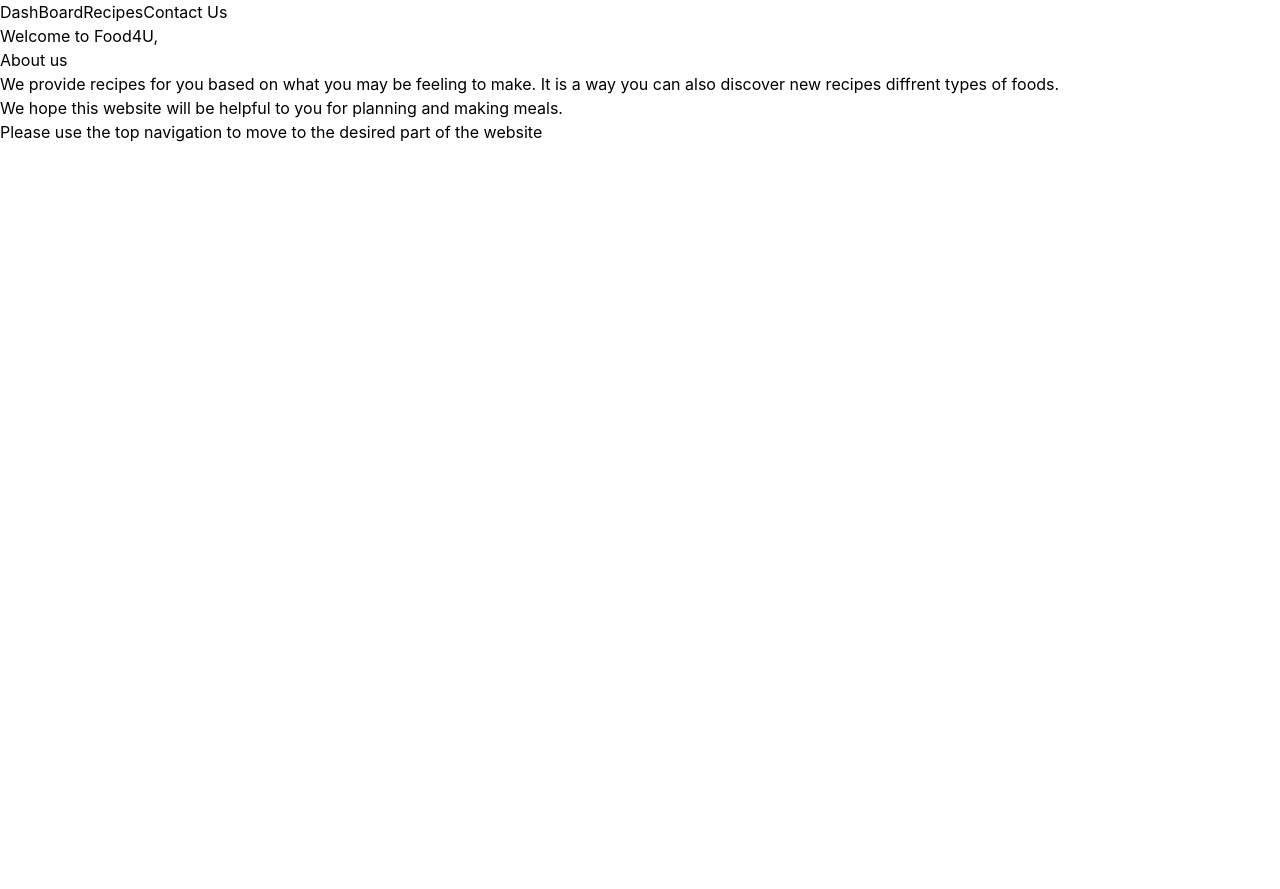
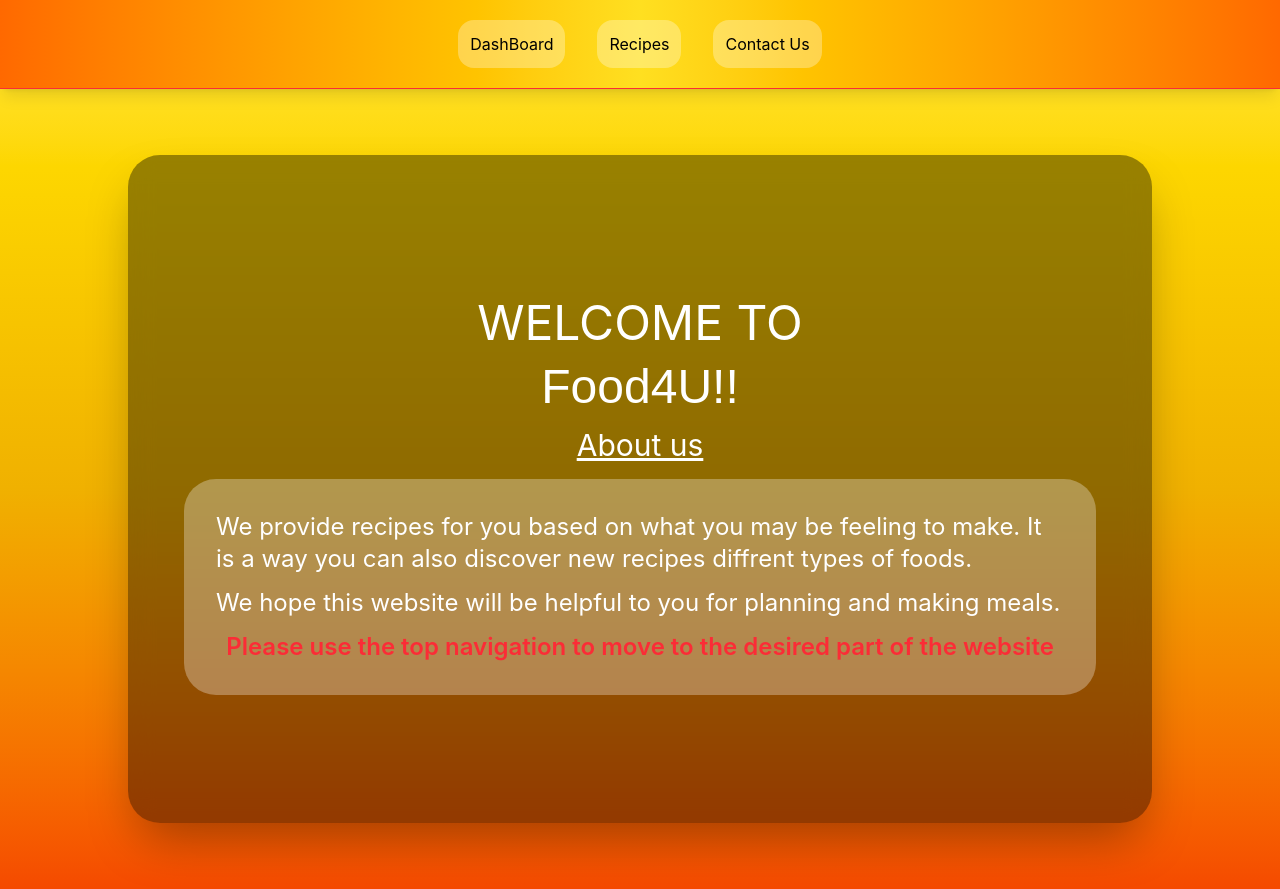
Before and after one commit to RayW-exe/Food4U, a React (Vite) app: page /Dashboard in a window 1280 px wide. Before the commit the page ends 800 px from the top, so only its background shows below. Built offline with nearby package versions, Linux system fonts and the light colour scheme; data requests are answered from the project's data file; a web font is replaced by a local one.

Commit message:
Dashboard styled

```diff
--- a/src/App.jsx
+++ b/src/App.jsx
@@ -82,10 +82,10 @@ function App() {
 
   return (
     <>
-     <nav>
-       <Link to="/Dashboard">DashBoard</Link>
-       <Link to="/Recipes">Recipes</Link>
-       <Link to="/ContactUs">Contact Us</Link>
+     <nav className='bg-linear-to-r from-orange-500 via-yellow-300 to-orange-500 backdrop-blur-md shadow-lg px-8 py-5 flex justify-center gap-8 sticky top-0 z-50 border-b border-red-500'>
+       <Link to="/Dashboard" className="bg-white/30 p-3 rounded-2xl hover:bg-white/40">DashBoard</Link>
+       <Link to="/Recipes" className="bg-white/30 p-3 rounded-2xl hover:bg-white/40">Recipes</Link>
+       <Link to="/ContactUs" className="bg-white/30 p-3 rounded-2xl hover:bg-white/40">Contact Us</Link>
      </nav>
 
      <Routes>
--- a/src/Pages/Dashboard.jsx
+++ b/src/Pages/Dashboard.jsx
@@ -1,16 +1,19 @@
 
-function Dashboard ({currentUser}) {
+function Dashboard () {
     return(
         <>
-         <div>
-            <div>
-                <h1>Welcome to Food4U, {currentUser}</h1>
-                <h2>About us</h2>
-            </div>
-            <div>
-                <p>We provide recipes for you based on what you may be feeling to make. It is a way you can also discover new recipes diffrent types of foods.</p>
-                <p>We hope this website will be helpful to you for planning and making meals.</p>
-                <h3>Please use the top navigation to move to the desired part of the website</h3>
+         <div className="min-h-screen bg-linear-to-b from-yellow-300 via-yellow-500 to-orange-600 flex items-center justify-center">
+            <div className="bg-black/40 backdrop-blur-md border-white/60 rounded-4xl shadow-2xl/35 py-24 px-8 md:py-32 md:px-14 w-full max-w-5xl ">
+                <div className="m-4">
+                    <h1 className="text-white text-5xl text-center m-1">WELCOME TO</h1>
+                    <h1 className="text-white text-5xl text-center font-food m-4">Food4U!!</h1>
+                    <h2 className="text-white underline text-3xl text-center">About us</h2>
+                </div>
+                <div className="bg-white/30 p-5 rounded-4xl">
+                    <p className="text-white m-3 text-2xl">We provide recipes for you based on what you may be feeling to make. It is a way you can also discover new recipes diffrent types of foods.</p>
+                    <p className="text-white m-3 text-2xl">We hope this website will be helpful to you for planning and making meals.</p>
+                    <h3 className="text-red-500 text-center m-3 font-semibold text-2xl">Please use the top navigation to move to the desired part of the website</h3>
+                </div>
             </div>
          </div>
         </>
```
